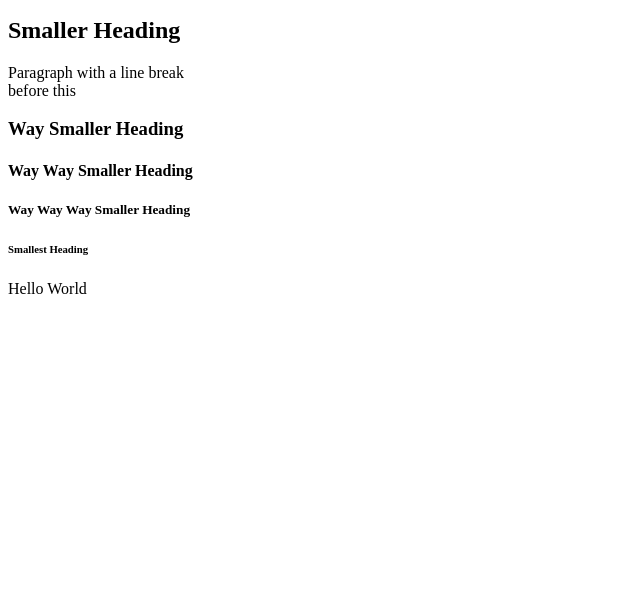
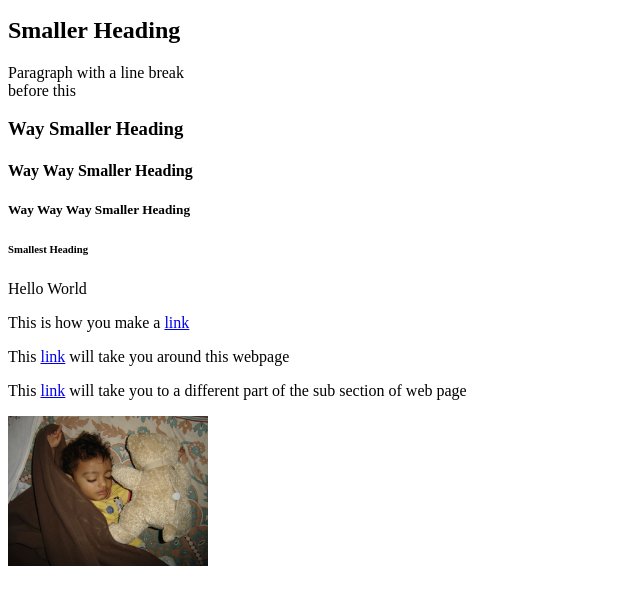
Before and after one commit to Rishbhish1/Web-, a plain HTML site: page HTML/helloworld.html in a window 1280 px wide. Shown: the part 101-706 px from the top of the page, without its empty margins (0-640 px from the left). Drawn offline with Linux system fonts and the light colour scheme.

Commit message:
Additional eatures such as image , and links

```diff
--- a/HTML/helloworld.html
+++ b/HTML/helloworld.html
@@ -6,8 +6,8 @@
     </head>
 
     <body>
-        <h1>Biggest Heading</h1>
-        <p>This is a paragraph inside the heading</p>
+        <h1 id="H1">Biggest Heading</h1>
+        <p>This is a paragraph inside  the heading</p>
         <h2>Smaller Heading</h2>
         <p>Paragraph with a line break <br> before this</p>
         <h3>Way Smaller Heading</h3>
@@ -16,5 +16,12 @@
         <h6>Smallest Heading</h6>
         <p>Hello World</p>
 
+        <P>This is how you make a <a href="https://www.youtube.com/watch?v=dQw4w9WgXcQ" title = "RICK ROLL!!!">link</a></P>
+
+        <p>This <a href="helloworld.html" title = "helloworld">link</a> will take you around this webpage</p>
+
+        <p>This <a href="#P1">link</a> will take you to a different part of the sub section of web page</p>
+
+        <img src="me_as_a_baby.jpg" width="200px" height="150px" alt="baby me">
     </body>
 </html>
```
Also changed, not shown: HTML/me_as_a_baby.jpg (added).
